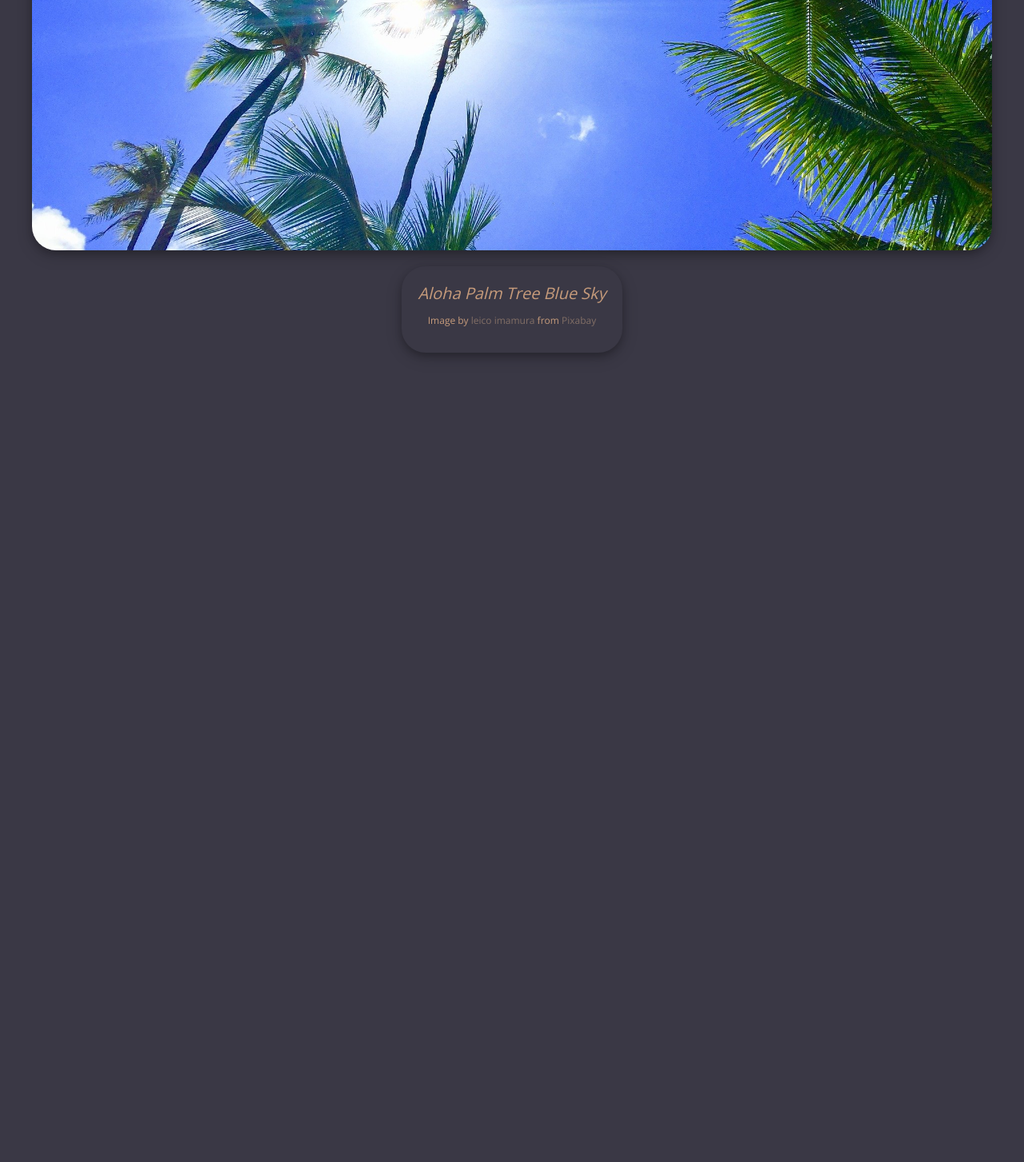
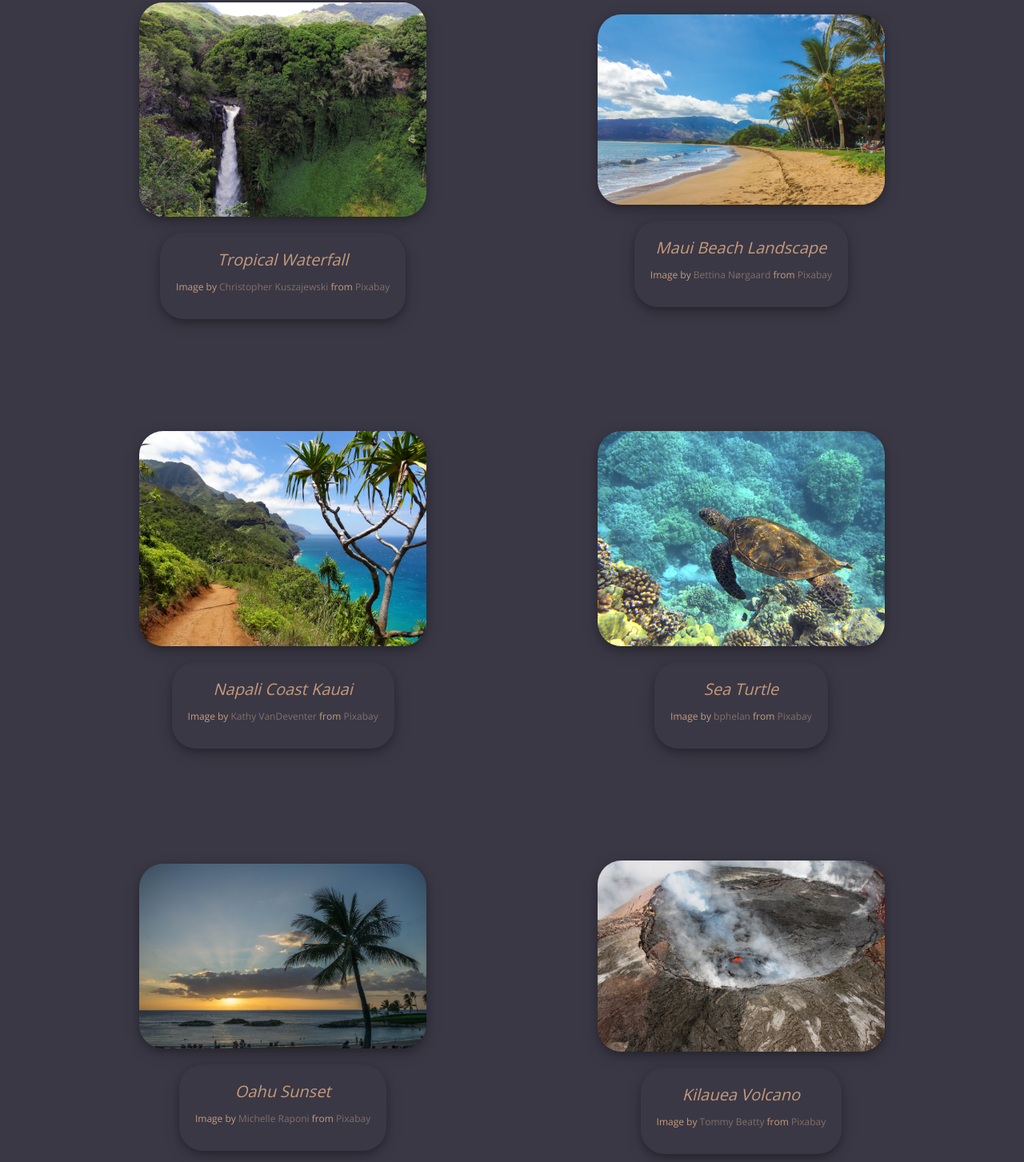
Before and after one commit to CSF2223/imagegallery-WilsonAyden, a plain HTML site: page index.html in a window 1280 px wide. Shown: the part 787-2240 px from the top of the page at 80% size. Before the commit the page ends 1298 px from the top, so only its background shows below. Drawn offline with nearby package versions, Linux system fonts and the light colour scheme.

Commit message:
Complete through 2.11

```diff
--- a/index.html
+++ b/index.html
@@ -14,7 +14,7 @@
         <h6>Summer 2022</h6>
     </header>
 
-    <section>
+    <section class="gallery">
         <div class = "imageCard">
             <img src="assets/hawaii-2700190_1920.jpg" alt="Aloha Palm Tree Blue Sky" width="300" height="300"></img>
             <div class = "cardText">
@@ -23,6 +23,78 @@
                 from <a href="https://pixabay.com/?utm_source=link-attribution&amp;utm_medium=referral&amp;utm_campaign=image&amp;utm_content=2700190">Pixabay</a></p>
             </div>  <!-- Close "cardText" class -->
         </div>  <!-- Close "imageCard" class -->
+
+        <div class = "imageCard">
+            <img src="assets/maui-2729958_1920.jpg" alt="Maui Sunset"></img>
+            <div class = "cardText">
+                <cite>Maui Sunset</cite>
+                <p>Image by <a href="https://pixabay.com/users/hmmunoz512-6376382/?utm_source=link-attribution&amp;utm_medium=referral&amp;utm_campaign=image&amp;utm_content=2729958">hmmunoz512</a>
+                from <a href="https://pixabay.com/?utm_source=link-attribution&amp;utm_medium=referral&amp;utm_campaign=image&amp;utm_content=2729958">Pixabay</a></p>
+            </div>  <!-- Close "cardText" class -->
+        </div>  <!-- Close "imageCard" class 2 -->
+
+        <div class = "imageCard">
+            <img src="assets/hawaii-410128_1920.jpg" alt="Tropical Waterfall"></img>
+            <div class = "cardText">
+                <cite>Tropical Waterfall</cite>
+                <p>Image by <a href="https://pixabay.com/users/kuszapro-369349/?utm_source=link-attribution&amp;utm_medium=referral&amp;utm_campaign=image&amp;utm_content=410128">Christopher Kuszajewski</a>
+                from <a href="https://pixabay.com/?utm_source=link-attribution&amp;utm_medium=referral&amp;utm_campaign=image&amp;utm_content=410128">Pixabay</a></p>
+            </div>  <!-- Close "cardText" class -->
+        </div>  <!-- Close "imageCard" class 3 -->
+
+        <div class = "imageCard">
+            <img src="assets/beach-1630540_1920.jpg" alt="Maui Beach Landscape"></img>
+            <div class = "cardText">
+                <cite>Maui Beach Landscape</cite>
+                <p>Image by <a href="https://pixabay.com/users/bkd-1006949/?utm_source=link-attribution&amp;utm_medium=referral&amp;utm_campaign=image&amp;utm_content=1630540">Bettina Nørgaard</a>
+                from <a href="https://pixabay.com/?utm_source=link-attribution&amp;utm_medium=referral&amp;utm_campaign=image&amp;utm_content=1630540">Pixabay</a></p>
+            </div>  <!-- Close "cardText" class -->
+        </div>  <!-- Close "imageCard" class 4 -->
+
+        <div class = "imageCard">
+            <img src="assets/napali-coast-91676_1920.jpg" alt="Napali Coast Kauai"></img>
+            <div class = "cardText">
+                <cite>Napali Coast Kauai</cite>
+                <p>Image by <a href="https://pixabay.com/users/kdvandeventer-25979/?utm_source=link-attribution&amp;utm_medium=referral&amp;utm_campaign=image&amp;utm_content=91676">Kathy VanDeventer</a>
+                from <a href="https://pixabay.com/?utm_source=link-attribution&amp;utm_medium=referral&amp;utm_campaign=image&amp;utm_content=91676">Pixabay</a></p>
+            </div>  <!-- Close "cardText" class -->
+        </div>  <!-- Close "imageCard" class 5 -->
+
+        <div class = "imageCard">
+            <img src="assets/sea-turtle-547162_1920.jpg" alt="Sea Turtle"></img>
+            <div class = "cardText">
+                <cite>Sea Turtle</cite>
+                <p>Image by <a href="https://pixabay.com/users/bphelan-610972/?utm_source=link-attribution&amp;utm_medium=referral&amp;utm_campaign=image&amp;utm_content=547162">bphelan</a>
+                from <a href="https://pixabay.com/?utm_source=link-attribution&amp;utm_medium=referral&amp;utm_campaign=image&amp;utm_content=547162">Pixabay</a></p>
+            </div>  <!-- Close "cardText" class -->
+        </div>  <!-- Close "imageCard" class 6 -->
+
+        <div class = "imageCard">
+            <img src="assets/sunset-1034525_1920.jpg" alt="Oahu Sunset"></img>
+            <div class = "cardText">
+                <cite>Oahu Sunset</cite>
+                <p>Image by <a href="https://pixabay.com/users/michelle_raponi-165491/?utm_source=link-attribution&amp;utm_medium=referral&amp;utm_campaign=image&amp;utm_content=1034525">Michelle Raponi</a>
+                from <a href="https://pixabay.com/?utm_source=link-attribution&amp;utm_medium=referral&amp;utm_campaign=image&amp;utm_content=1034525">Pixabay</a></p>
+            </div>  <!-- Close "cardText" class -->
+        </div>  <!-- Close "imageCard" class 7 -->
+
+        <div class = "imageCard">
+            <img src="assets/kilauea-3088675_1920.jpg" alt="Kilauea Volcano"></img>
+            <div class = "cardText">
+                <cite>Kilauea Volcano</cite>
+                <p>Image by <a href="https://pixabay.com/users/tommygbeatty-6864859/?utm_source=link-attribution&amp;utm_medium=referral&amp;utm_campaign=image&amp;utm_content=3088675">Tommy Beatty</a>
+                from <a href="https://pixabay.com/?utm_source=link-attribution&amp;utm_medium=referral&amp;utm_campaign=image&amp;utm_content=3088675">Pixabay</a></p>
+            </div>  <!-- Close "cardText" class -->
+        </div>  <!-- Close "imageCard" class 8 -->
+
+        <div class = "imageCard">
+            <img src="assets/aloha-305857_1920.jpg" alt="Aloha"></img>
+            <div class = "cardText">
+                <cite>Aloha</cite>
+                <p>Image by <a href="https://pixabay.com/users/bibianagonzalez-209869/?utm_source=link-attribution&amp;utm_medium=referral&amp;utm_campaign=image&amp;utm_content=305857">bibianagonzalez</a>
+                from <a href="https://pixabay.com/?utm_source=link-attribution&amp;utm_medium=referral&amp;utm_campaign=image&amp;utm_content=305857">Pixabay</a>  </p>
+            </div>  <!-- Close "cardText" class -->
+        </div>  <!-- Close "imageCard" class 9 -->
     </section>
 
 </body>
--- a/style.css
+++ b/style.css
@@ -73,3 +73,20 @@ p{
     margin-top: 2rem;
     box-shadow: 0 4px 8px 0 rgba(0,0,0,0.2), 0 6px 20px 0 rgba(0,0,0,0.19);
 }
+
+@media (min-width: 768px) {
+    header {
+        font-size: 1.6rem;
+    }
+
+    .gallery {
+        display: flex;
+        flex-direction: row;
+        justify-content: space-evenly;
+        flex-wrap: wrap;
+    }
+
+    .imageCard {
+        max-width: 28%;
+    }
+}
```
